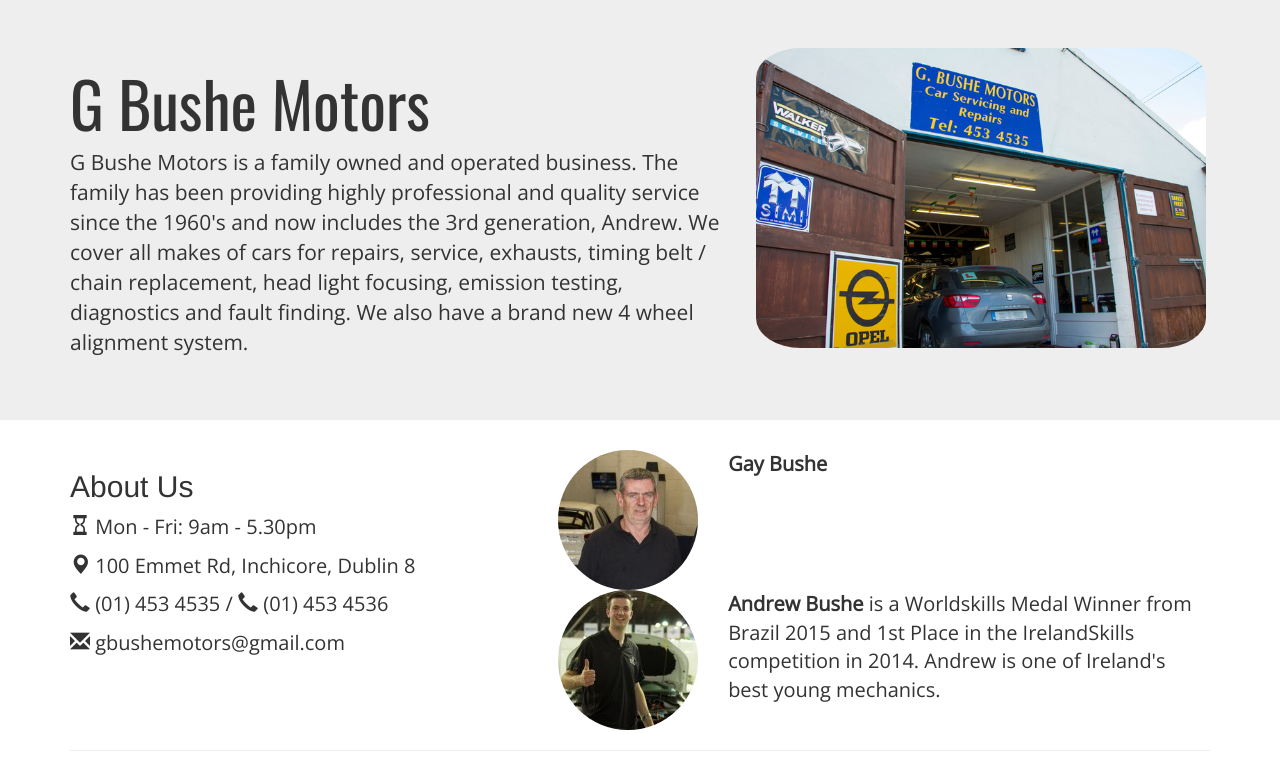
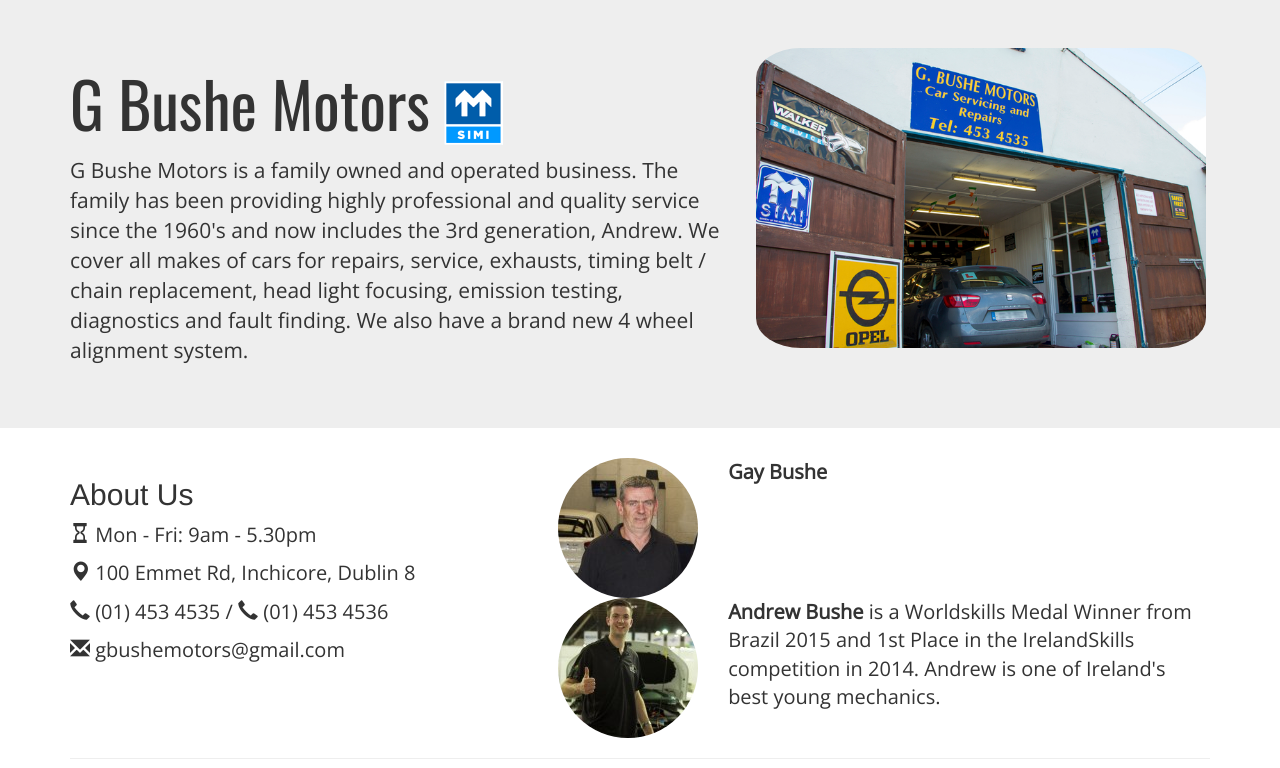
Before and after one commit to gbushemotors/gbushemotors.github.io, a plain HTML site: page index.html in a window 1280 px wide. Shown: the top 768 px of the page. Drawn offline with nearby package versions, Linux system fonts and the light colour scheme; grey boxes are pictures that could not be loaded.

Commit message:
Adding simi logo

```diff
--- a/index.html
+++ b/index.html
@@ -13,7 +13,7 @@
     <div class="container">
         <div class="row">
             <div class="col-md-7">
-                <h1>G Bushe Motors</h1>
+                <h1>G Bushe Motors <img src="img/simi.png" height="64px"></h1>
                 <p>G Bushe Motors is a family owned and operated business. The family has been providing highly professional and quality service since the 1960's and now includes the 3rd generation, Andrew. We cover all makes of cars for repairs, service, exhausts, timing belt / chain replacement, head light focusing, emission testing, diagnostics and fault finding. We also have a brand new 4 wheel alignment system.</p>
             </div>
             <div class="col-md-5 jumbophoto hidden-xs hidden-sm" >
```
Also changed, not shown: img/simi.png (added).
